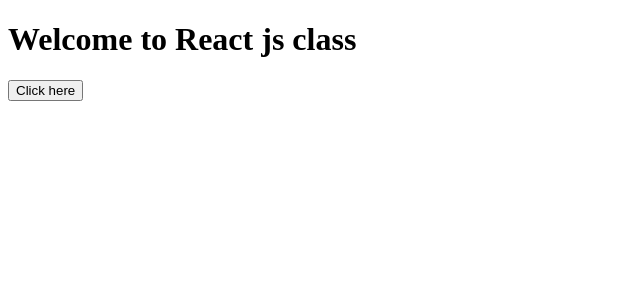
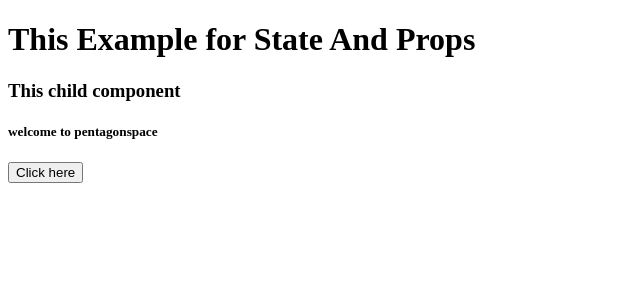
Before and after one commit to Pavan7355/React-Class-Batch2-Jfs-and-Pfs, a React (Create React App) app: page / in a window 1280 px wide. Shown: the top 300 px of the page, without its empty margins (0-640 px from the left). Built offline with nearby package versions, Linux system fonts and the light colour scheme.

Commit message:
react state examples

```diff
--- a/src/App.js
+++ b/src/App.js
@@ -1,18 +1,14 @@
 import React from 'react'
-import Validation from './PropsValidation/Validation';
-import Example1 from './ReactState/Example1';
-import Example2 from './ReactState/Example2';
+import Example3 from './ReactState/Example3';
+import StateAndProps from './ReactState/StateAndProps';
+
 
 function App() {
-// let handleClick= ()=>{
-//     alert("i am arrow function")
-//   }
+
   return (
 <>
-{/* <Validation name="Raj" age={30} isStudent={false}
-click={handleClick}/> */}
-{/* <Example1/> */}
-<Example2/>
+{/* <Example3/> */}
+<StateAndProps/>
 </>
   );
 }
--- /dev/null
+++ b/src/ReactState/Example3.js
@@ -0,0 +1,44 @@
+import React from 'react'
+class Example3 extends React.Component{
+    constructor(){
+        super()
+        this.state={
+            name:"virat",
+            age:36,
+            city:"Bangalore",
+            image:"https://images.assettype.com/thequint/2017-10/29e9cb67-4483-4a74-8e18-c8e92b654941/Virat-century.jpg"
+        }
+    }
+    changeContent(){
+        this.setState({
+            name:"sachin",
+            age:45,
+            city:"Mumbai",
+            image:"https://www.thefamouspeople.com/profiles/images/sachin-tendulkar-8.jpg"
+        })
+    }
+    previousSate(){
+        this.setState({
+            name:"virat",
+            age:36,
+            city:"Bangalore",
+            image:"https://images.assettype.com/thequint/2017-10/29e9cb67-4483-4a74-8e18-c8e92b654941/Virat-century.jpg"
+        })
+    }
+    render(){
+        return(
+            <>
+            <h1>This is Class component</h1>
+            <h2>My  Name is {this.state.name}</h2>
+            <p>I am {this.state.age} years old</p>
+            <h3>I am form {this.state.city}</h3>
+            <img src={this.state.image} alt='no image'
+            height="200px" width="300px"/>
+<button onClick={()=>this.changeContent()}>Change State</button>
+          <button onClick={()=>this.previousSate()}>Previuos state</button>
+            </>
+        )
+    }
+}
+
+export default Example3
--- /dev/null
+++ b/src/ReactState/Pentagon.js
@@ -0,0 +1,15 @@
+import React from "react";
+
+class Pentagon extends React.Component{
+    render(){
+        return(
+            <>
+            <h3>This child component</h3>
+            <h5>{this.props.content}</h5>
+            <button onClick={this.props.click}>Click here</button>
+            </>
+        )
+    }
+}
+
+export default Pentagon
--- /dev/null
+++ b/src/ReactState/StateAndProps.js
@@ -0,0 +1,26 @@
+import React from "react";
+import Pentagon from "./Pentagon";
+
+class StateAndProps extends React.Component{
+    constructor(){
+        super()
+        this.state={
+            message:"welcome to pentagonspace"
+        }
+    }
+    changeContent(){
+        this.setState({
+            message:"Thank you for visiting"
+        })
+    }
+    render(){
+        return(
+            <>
+            <h1>This Example for State And Props</h1>
+    <Pentagon content={this.state.message} click={()=>this.changeContent()}/>
+            </>
+        )
+    }
+}
+
+export default StateAndProps
```
